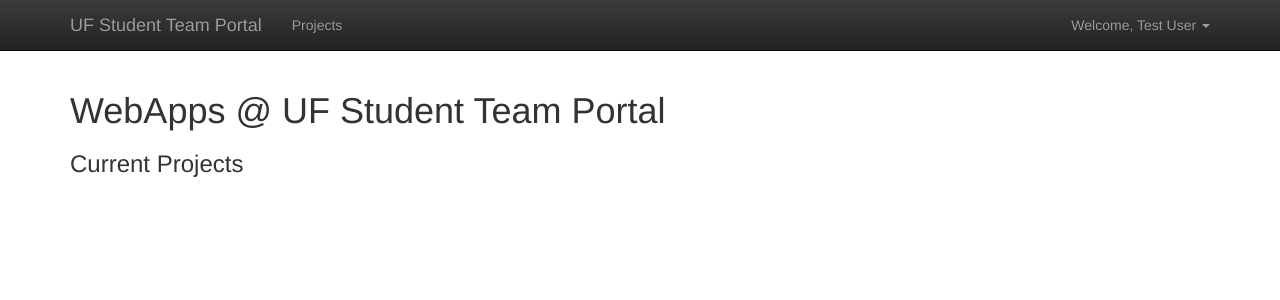
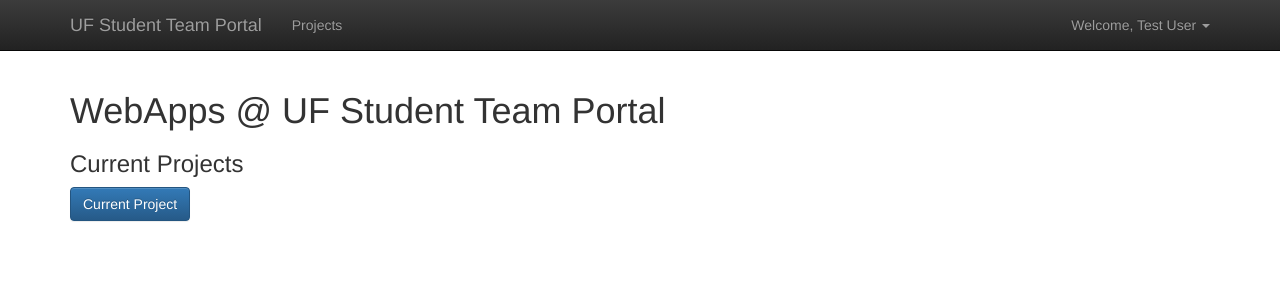
Before and after one commit to GroupACEN3031/Sprint1, a React (Create React App) app in the folder client/: page /SelectedProject in a window 1280 px wide. Shown: the top 300 px of the page. Built offline with nearby package versions, Linux system fonts and the light colour scheme.

Commit message:
Modified App.js to have username and password be entered from starting page, modified selectedproject.js

```diff
--- a/client/src/App.js
+++ b/client/src/App.js
@@ -9,7 +9,7 @@ import TeamPortal from "./pages/TeamPortal";
 import UpdatePage from "./pages/Update";
 import NoMatch from "./pages/NoMatch";
 import DocumentTitle from "react-document-title";
-import {Col,Row,Grid,Navbar,Nav,NavItem,NavDropdown,MenuItem} from "react-bootstrap";
+import {Col,Row,Grid,Navbar,Nav,NavItem,NavDropdown,MenuItem,FormControl,Button} from "react-bootstrap";
 
 class App extends React.PureComponent {
   render() {
@@ -34,7 +34,10 @@ class App extends React.PureComponent {
           </Nav>
           <Nav pullRight>
             <NavDropdown eventKey={2} title={"Welcome, " + user.username} id="basic-nav-dropdown">
-              <MenuItem eventKey={2.1} href="/Profile">Edit Profile</MenuItem>
+              <FormControl type="username" placeholder="Username" />
+              <FormControl type="password" placeholder="Password" />
+              <Button type="submit" href="/TeamPortal">Submit</Button>
+              <MenuItem eventKey={2.1} href="/Profile">Create Profile</MenuItem>
             </NavDropdown>
           </Nav>
         </Navbar.Collapse>
--- a/client/src/pages/SelectedProject/SelectedProject.js
+++ b/client/src/pages/SelectedProject/SelectedProject.js
@@ -1,7 +1,7 @@
 import React from "react";
 import {Container } from "../../components/Grid";
 import Jumbotron from "../../components/Jumbotron";
-import {Col,Row,Grid,Navbar,Nav,NavItem,NavDropdown,MenuItem} from "react-bootstrap";
+import {Col,Row,Grid,Navbar,Nav,NavItem,NavDropdown,MenuItem,Button} from "react-bootstrap";
 
 const SelectedProject = () =>
   <Container fluid>
@@ -9,7 +9,9 @@ const SelectedProject = () =>
       <Col size="md-12">
         <h1>WebApps @ UF Student Team Portal</h1>
         <h3>Current Projects</h3>
-
+        <form>
+        <Button bsStyle="primary">Current Project</Button>
+        </form>
       </Col>
     </Row>
   </Container>;
```
